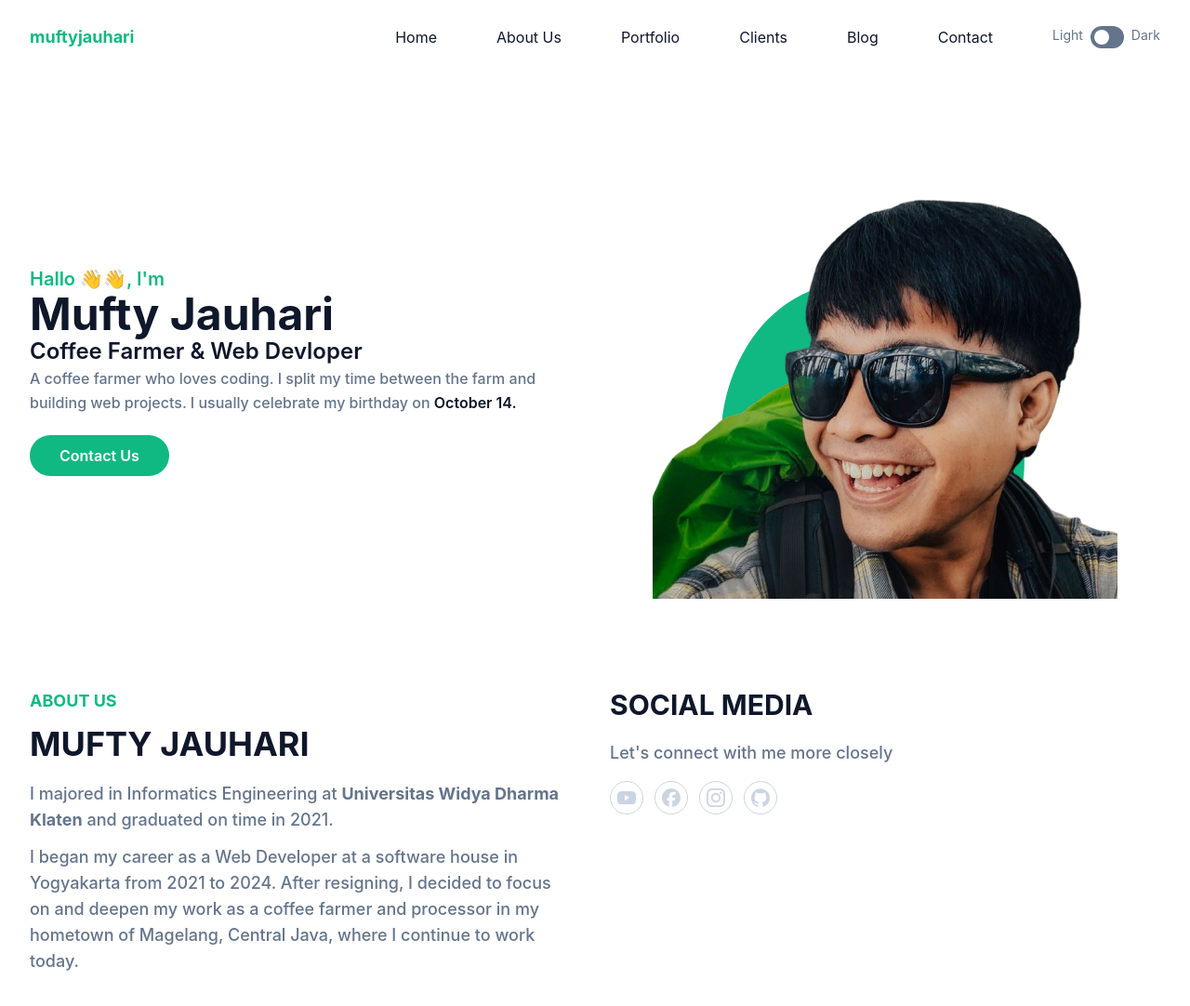
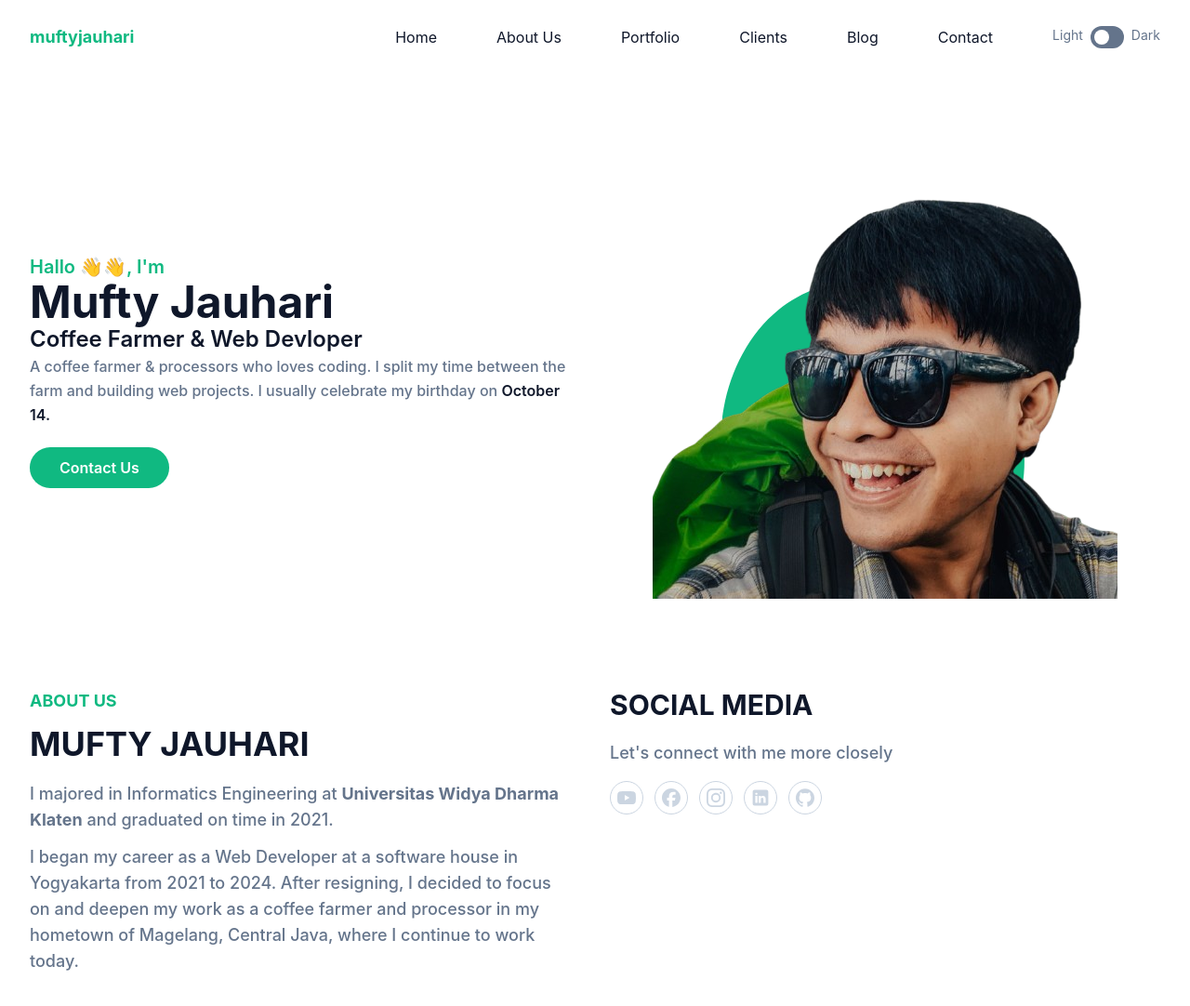
Before and after one commit to MuftyJauhari/portofolio-tailwind-css, a website: page index.html in a window 1280 px wide. Shown: the top 1082 px of the page at 93% size. Drawn offline with Linux system fonts and the light colour scheme.

Commit message:
Update Social Media
- Add LinkedIn

```diff
--- a/index.html
+++ b/index.html
@@ -76,7 +76,7 @@
                         <span class="block font-bold text-dark text-4xl mt-0 lg:text-5xl dark:text-white">Mufty Jauhari</span>
                     </h1>
                     <h2 class="text-dark font-semibold lg:text-2xl dark:text-white">Coffee Farmer & <span class="text-dark dark:text-white">Web Devloper</span></h2>
-                    <p class="font-medium text-secondary mb-8 leading-relaxed dark:text-secondary">A coffee farmer who loves coding. I split
+                    <p class="font-medium text-secondary mb-8 leading-relaxed dark:text-secondary">A coffee farmer & processors who loves coding. I split
                         my time between the farm and building web projects. I usually celebrate my birthday on
                         <span class="font-semibold text-dark dark:text-white">October 14.</span>
                     </p>
@@ -140,6 +140,12 @@
                             </svg>
                         </a>
                         <!-- LinkedIn -->
+                        <a href="https://www.linkedin.com/in/mufty-jauhari-345874222/" target="_blank" class="w-9 h-9 mr-3 rounded-full flex justify-center items-center border text-slate-300 border-slate-300 hover:border-primary hover:bg-primary hover:text-white">
+                            <svg class="fill-current" role="img" width="20" viewBox="0 0 50 50" xmlns="http://www.w3.org/2000/svg">
+                                <title>LinkedIn</title>
+                                <path d="M41,4H9C6.24,4,4,6.24,4,9v32c0,2.76,2.24,5,5,5h32c2.76,0,5-2.24,5-5V9C46,6.24,43.76,4,41,4z M17,20v19h-6V20H17z M11,14.47c0-1.4,1.2-2.47,3-2.47s2.93,1.07,3,2.47c0,1.4-1.12,2.53-3,2.53C12.2,17,11,15.87,11,14.47z M39,39h-6c0,0,0-9.26,0-10 c0-2-1-4-3.5-4.04h-0.08C27,24.96,26,27.02,26,29c0,0.91,0,10,0,10h-6V20h6v2.56c0,0,1.93-2.56,5.81-2.56 c3.97,0,7.19,2.73,7.19,8.26V39z"></path>
+                            </svg>
+                        </a>
                         <!-- GitHub -->
                         <a href="https://github.com/MuftyJauhari" target="_blank" class="w-9 h-9 mr-3 rounded-full flex justify-center items-center border text-slate-300 border-slate-300 hover:border-primary hover:bg-primary hover:text-white">
                             <svg class="fill-current" role="img" width="20" viewBox="0 0 24 24" xmlns="http://www.w3.org/2000/svg">
```
